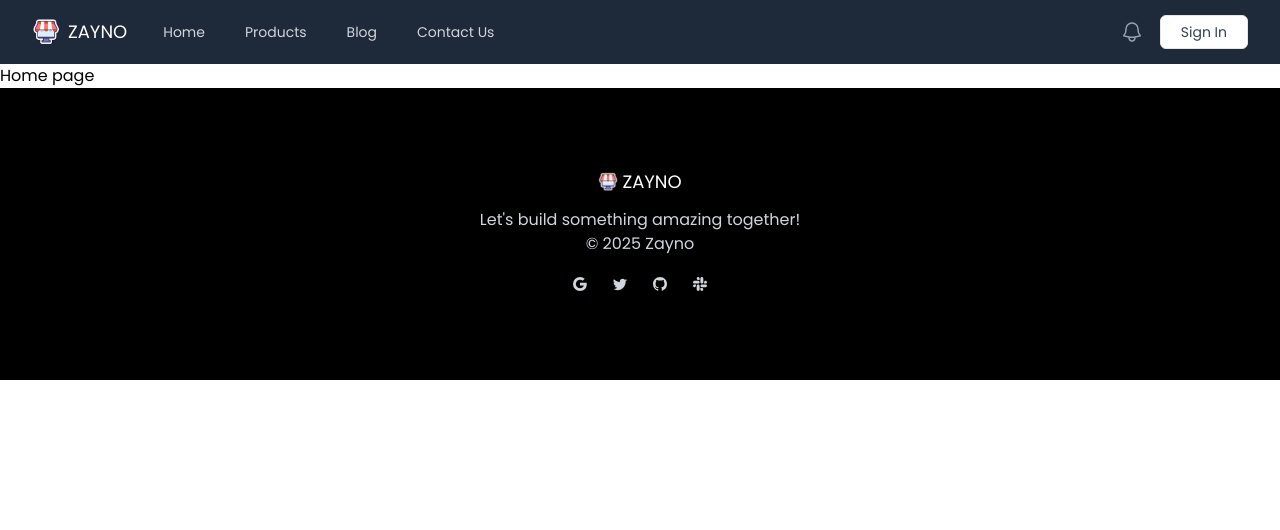
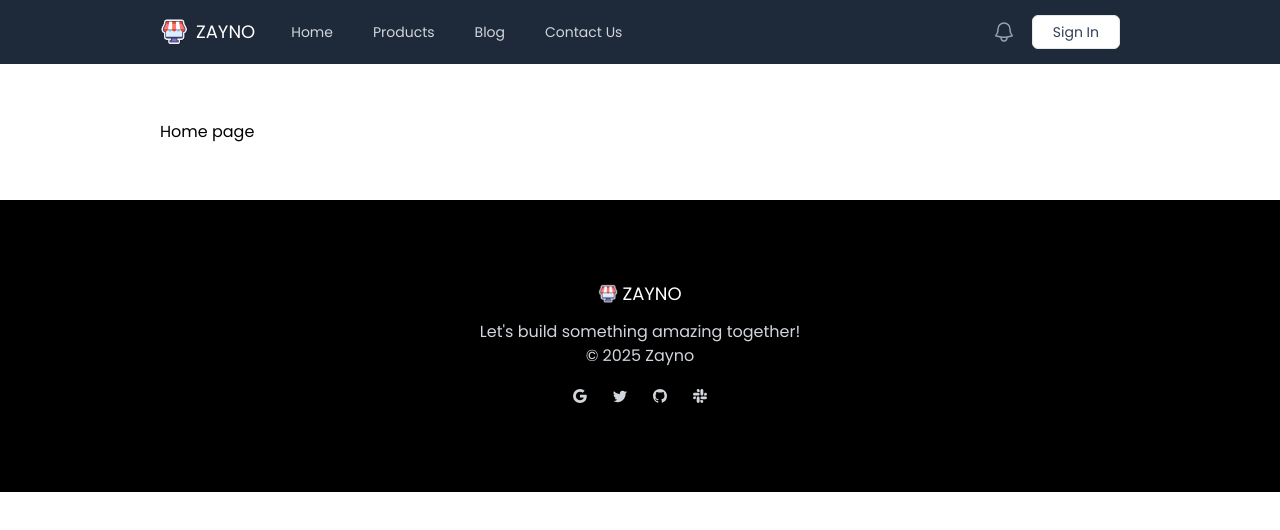
Before and after one commit to azim622/product-hub, a React (Vite) app: page / in a window 1280 px wide. Shown: the top 530 px of the page. Built offline with nearby package versions, Linux system fonts and the light colour scheme.

Commit message:
Not Found page created

```diff
--- a/src/App.jsx
+++ b/src/App.jsx
@@ -2,10 +2,11 @@ import { createBrowserRouter, RouterProvider } from 'react-router-dom'
 import './App.css'
 import MainLayout from './layout/MainLayout'
 import Home from './pages/Home/Home/Home'
+import NotFound from './pages/NotFound/NotFound'
 
 function App() {
   const router = createBrowserRouter([
-    {path: '/', element: <MainLayout />, children: [
+    {path: '/', errorElement: <NotFound/>, element: <MainLayout />, children: [
       {path: '/', element: <Home />}
     ]}
   ])
--- a/src/pages/Home/Home/Home.jsx
+++ b/src/pages/Home/Home/Home.jsx
@@ -1,8 +1,10 @@
 const Home = () => {
     return (
-        <div>
-            <h1>Home page</h1>
-        </div>
+        <section className="home w-full">
+            <div className="home-inner container mx-auto px-6 lg:px-40 py-14">
+                <h1>Home page</h1>
+            </div>
+        </section>
     );
 };
 
--- /dev/null
+++ b/src/pages/NotFound/NotFound.jsx
@@ -0,0 +1,26 @@
+import { Link } from "react-router-dom";
+import not_found from "../../assets/not_found.svg";
+
+const NotFound = () => {
+    return (
+        <section className="bg-white dark:bg-gray-900 ">
+            <div className="container min-h-screen px-6 py-12 mx-auto lg:flex lg:items-center lg:gap-12">
+                <div className="wf-ull lg:w-1/2">
+                    <p className="text-sm font-medium text-blue-500 dark:text-blue-400">404 error</p>
+                    <h1 className="mt-3 text-2xl font-semibold text-gray-800 dark:text-white md:text-3xl">Page not found</h1>
+                    <p className="mt-4 text-gray-500 dark:text-gray-400">Sorry, the page you are looking for doesn't exist.Here are some helpful links:</p>
+
+                    <div className="flex items-center mt-6 gap-x-3">
+                        <Link to="/"><button className="w-1/2 px-5 py-2 text-sm tracking-wide text-white transition-colors duration-200 bg-blue-500 rounded-lg shrink-0 sm:w-auto hover:bg-blue-600 dark:hover:bg-blue-500 dark:bg-blue-600">Take me home</button></Link>
+                    </div>
+                </div>
+
+                <div className="relative w-full mt-12 lg:w-1/2 lg:mt-0">
+                    <img className="w-full max-w-lg lg:mx-auto" src={not_found} alt="404 not found image" />
+                </div>
+            </div>
+        </section>
+    );
+};
+
+export default NotFound;
--- a/src/shared/Footer/Footer.jsx
+++ b/src/shared/Footer/Footer.jsx
@@ -4,7 +4,7 @@ import logo from "../../assets/logo.png";
 const Footer = () => {
     return (
         <footer className="w-full bg-[#000]">
-            <div className="container py-20 px-4 sm:px-6 lg:px-8 mx-auto text-center">
+            <div className="container py-20 px-6 lg:px-40 mx-auto text-center">
                 {/* logo */}
                 <div>
                     <Link to='/' className="sm:order-1 flex gap-x-1 items-center justify-center dark:text-white focus:outline-none focus:opacity-80">
--- a/src/shared/Navbar/Navbar.jsx
+++ b/src/shared/Navbar/Navbar.jsx
@@ -19,7 +19,7 @@ const Navbar = () => {
 
     return (
         <Disclosure as="nav" className="bg-gray-800">
-            <div className="mx-auto max-w-7xl px-2 sm:px-6 lg:px-8">
+            <div className="mx-auto container w-full px-6 lg:px-40">
                 <div className="relative flex h-16 items-center justify-between">
                     <div className="absolute inset-y-0 left-0 flex items-center sm:hidden">
                         {/* Mobile menu button*/}
```
Also changed, not shown: src/assets/not_found.svg (added).
